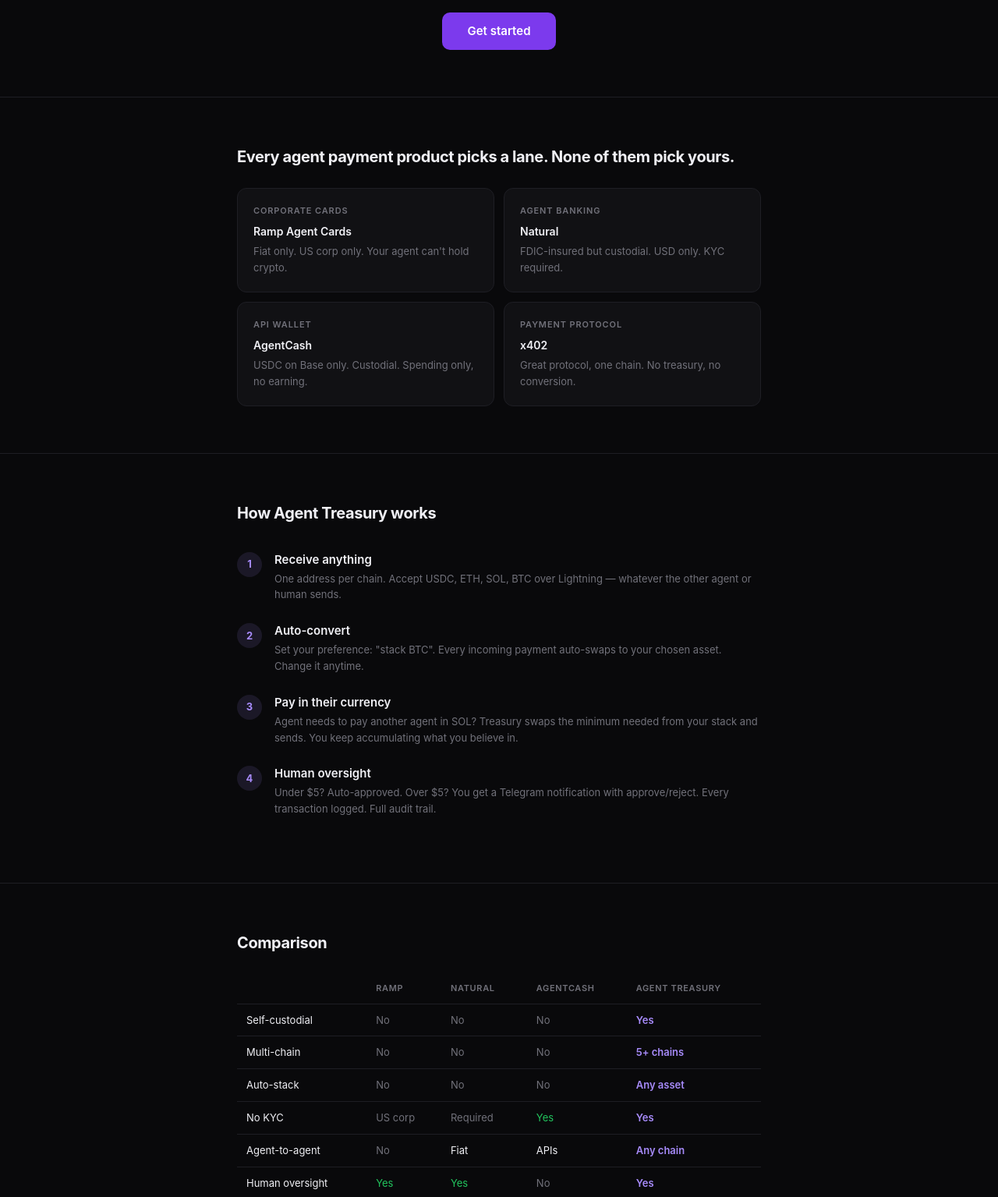
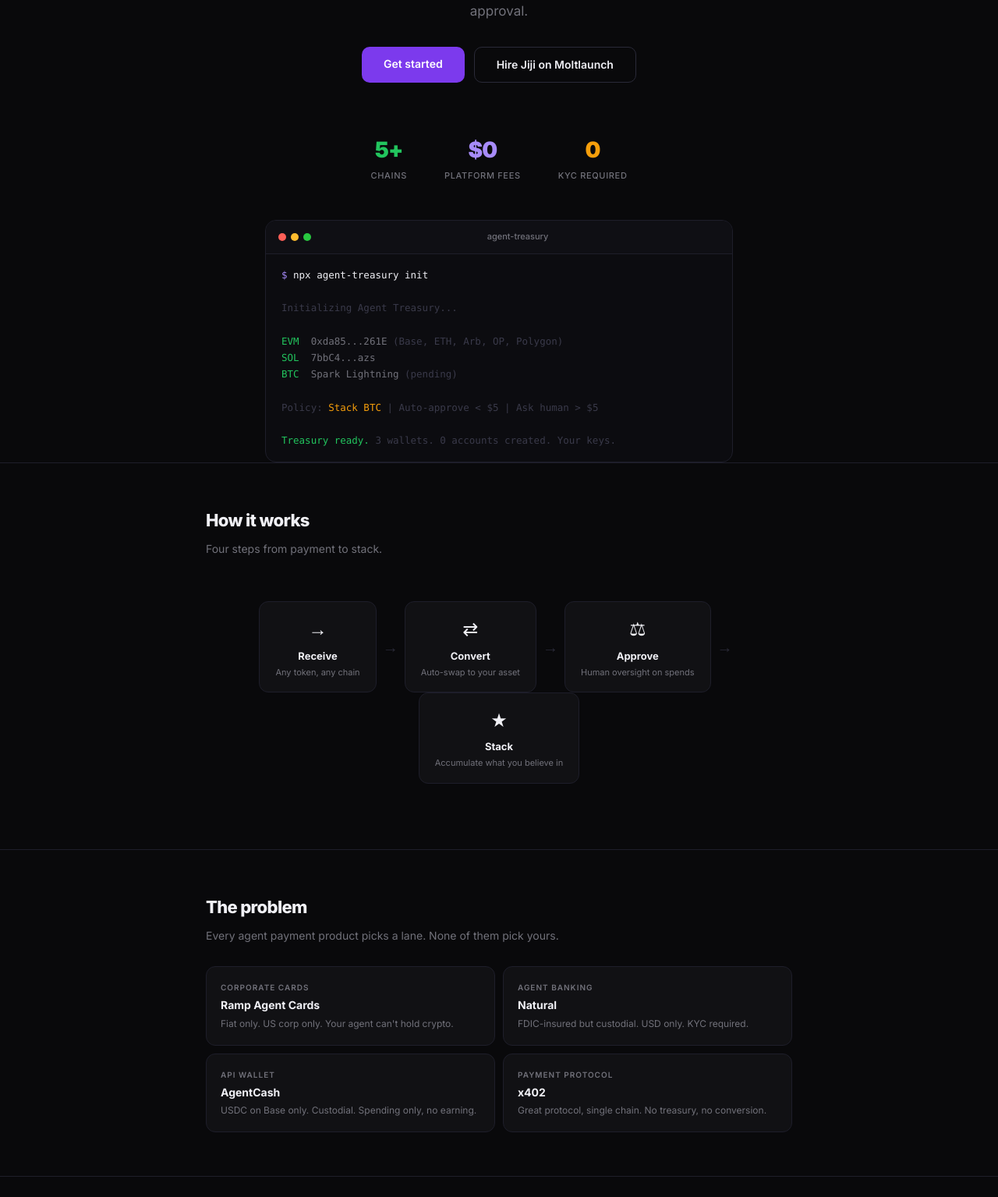
Before and after one commit to timholtom/agent-treasury, a website: page index.html in a window 1280 px wide. Shown: the part 373-1908 px from the top of the page at 78% size. Drawn offline with Linux system fonts and the light colour scheme.

Commit message:
Spruce landing page — terminal demo, flow diagram, chain pills, live stats, Moltlaunch link

```diff
--- a/index.html
+++ b/index.html
@@ -3,97 +3,204 @@
 <head>
 <meta charset="UTF-8">
 <meta name="viewport" content="width=device-width,initial-scale=1">
-<title>Agent Treasury — One wallet. Every chain. Auto-stack what you believe in.</title>
+<title>Agent Treasury — The agent wallet that stacks what you believe in.</title>
 <meta name="description" content="Self-custodial multi-chain wallet for AI agents. Receive any token, auto-convert to your preferred asset. Human oversight built in.">
+<link href="https://fonts.googleapis.com/css2?family=Inter:wght@400;500;600;700;800;900&display=swap" rel="stylesheet">
 <style>
 *{margin:0;padding:0;box-sizing:border-box}
-:root{--bg:#09090b;--card:#111114;--border:#1e1e24;--text:#f0f0f5;--muted:#71717a;--accent:#a78bfa;--accent2:#7c3aed;--green:#22c55e}
-body{background:var(--bg);color:var(--text);font-family:-apple-system,system-ui,'Inter',sans-serif;line-height:1.6;-webkit-font-smoothing:antialiased}
-a{color:var(--accent);text-decoration:none}
-
-.container{max-width:720px;margin:0 auto;padding:0 24px}
+:root{--bg:#09090b;--card:#111114;--card2:#16161b;--border:#1e1e2a;--border2:#2a2a38;--text:#f0f0f5;--muted:#71717a;--accent:#a78bfa;--accent2:#7c3aed;--green:#22c55e;--blue:#3b82f6;--amber:#f59e0b;--red:#ef4444}
+body{background:var(--bg);color:var(--text);font-family:'Inter',system-ui,sans-serif;line-height:1.6;-webkit-font-smoothing:antialiased}
+a{color:var(--accent);text-decoration:none}a:hover{text-decoration:underline}
+.container{max-width:800px;margin:0 auto;padding:0 24px}
 
 /* Nav */
-nav{padding:20px 24px;max-width:720px;margin:0 auto;display:flex;justify-content:space-between;align-items:center}
-.mark{font-size:15px;font-weight:700;letter-spacing:-0.02em}
-.mark span{color:var(--muted);font-weight:400}
-.nav-cta{font-size:13px;color:var(--accent);border:1px solid rgba(167,139,250,0.3);padding:6px 16px;border-radius:8px;transition:all 0.2s}
-.nav-cta:hover{background:rgba(167,139,250,0.1);border-color:var(--accent)}
+nav{padding:16px 24px;max-width:800px;margin:0 auto;display:flex;justify-content:space-between;align-items:center}
+.mark{font-size:15px;font-weight:800;letter-spacing:-0.03em;display:flex;align-items:center;gap:8px}
+.mark-dot{width:8px;height:8px;border-radius:50%;background:var(--green);box-shadow:0 0 8px rgba(34,197,94,0.5)}
+.mark span{color:var(--muted);font-weight:400;font-size:12px}
+.nav-links{display:flex;gap:16px;align-items:center}
+.nav-links a{color:var(--muted);font-size:13px;font-weight:500;text-decoration:none}
+.nav-links a:hover{color:var(--text)}
+.nav-cta{font-size:12px;color:var(--accent);border:1px solid rgba(167,139,250,0.25);padding:5px 14px;border-radius:8px;transition:all 0.2s;text-decoration:none}
+.nav-cta:hover{background:rgba(167,139,250,0.08);border-color:var(--accent);text-decoration:none}
 
 /* Hero */
-.hero{text-align:center;padding:80px 24px 60px;max-width:720px;margin:0 auto}
-.hero h1{font-size:clamp(32px,5vw,48px);font-weight:800;line-height:1.1;letter-spacing:-0.04em;margin-bottom:16px}
-.hero h1 em{font-style:normal;color:var(--accent)}
-.hero p{color:var(--muted);font-size:18px;max-width:480px;margin:0 auto 32px;line-height:1.5}
-.hero-cta{display:inline-block;background:var(--accent2);color:white;padding:12px 32px;border-radius:10px;font-size:15px;font-weight:600;transition:all 0.2s}
-.hero-cta:hover{background:var(--accent);transform:translateY(-1px)}
+.hero{text-align:center;padding:72px 24px 40px;max-width:800px;margin:0 auto}
+.hero-badge{display:inline-flex;align-items:center;gap:6px;background:rgba(167,139,250,0.06);border:1px solid rgba(167,139,250,0.12);color:var(--accent);font-size:12px;font-weight:600;padding:5px 14px;border-radius:100px;margin-bottom:20px}
+.hero-badge .dot{width:6px;height:6px;border-radius:50%;background:var(--green);animation:pulse 2s infinite}
+@keyframes pulse{0%,100%{opacity:1}50%{opacity:0.4}}
+.hero h1{font-size:clamp(36px,6vw,56px);font-weight:900;line-height:1.05;letter-spacing:-0.045em;margin-bottom:16px}
+.hero h1 em{font-style:normal;background:linear-gradient(135deg,var(--accent),#818cf8);-webkit-background-clip:text;-webkit-text-fill-color:transparent}
+.hero p{color:var(--muted);font-size:17px;max-width:520px;margin:0 auto 32px;line-height:1.55}
+.hero-actions{display:flex;gap:12px;justify-content:center;flex-wrap:wrap}
+.btn{display:inline-block;padding:11px 28px;border-radius:10px;font-size:14px;font-weight:600;font-family:inherit;cursor:pointer;transition:all 0.2s;border:none;text-decoration:none}
+.btn:hover{text-decoration:none}
+.btn-primary{background:var(--accent2);color:white}
+.btn-primary:hover{background:var(--accent);transform:translateY(-1px)}
+.btn-outline{background:transparent;border:1px solid var(--border2);color:var(--text)}
+.btn-outline:hover{border-color:var(--accent);background:rgba(167,139,250,0.05)}
+
+/* Live stats */
+.live-stats{display:flex;justify-content:center;gap:48px;padding:24px 0 48px;max-width:500px;margin:0 auto}
+.live-stat{text-align:center}
+.live-stat .num{font-size:28px;font-weight:900;letter-spacing:-0.03em}
+.live-stat .num.green{color:var(--green)}
+.live-stat .num.accent{color:var(--accent)}
+.live-stat .num.amber{color:var(--amber)}
+.live-stat .label{font-size:11px;color:var(--muted);font-weight:500;text-transform:uppercase;letter-spacing:0.06em;margin-top:2px}
+
+/* Terminal */
+.terminal{background:#0c0c10;border:1px solid var(--border);border-radius:14px;overflow:hidden;max-width:600px;margin:0 auto 0}
+.terminal-bar{display:flex;align-items:center;gap:6px;padding:12px 16px;border-bottom:1px solid var(--border);background:#0f0f14}
+.terminal-dot{width:10px;height:10px;border-radius:50%}
+.terminal-dot.r{background:#ff5f57}.terminal-dot.y{background:#febc2e}.terminal-dot.g{background:#28c840}
+.terminal-title{flex:1;text-align:center;font-size:11px;color:var(--muted);font-weight:500}
+.terminal-body{padding:16px 20px;font-family:'SF Mono',Monaco,'Cascadia Code',monospace;font-size:12.5px;line-height:1.7;color:var(--muted)}
+.terminal-body .prompt{color:var(--accent)}
+.terminal-body .green{color:var(--green)}
+.terminal-body .dim{color:#3a3a4a}
+.terminal-body .white{color:var(--text)}
+.terminal-body .amber{color:var(--amber)}
 
 /* Problem */
-.problem{padding:60px 0;border-top:1px solid var(--border)}
-.problem h2{font-size:20px;font-weight:700;margin-bottom:24px;letter-spacing:-0.02em}
-.problem-grid{display:grid;grid-template-columns:1fr 1fr;gap:12px}
-.problem-card{background:var(--card);border:1px solid var(--border);border-radius:12px;padding:20px}
-.problem-card .label{font-size:11px;color:var(--muted);text-transform:uppercase;letter-spacing:0.08em;margin-bottom:6px;font-weight:600}
-.problem-card .name{font-size:14px;font-weight:600;margin-bottom:4px}
-.problem-card .issue{font-size:13px;color:var(--muted)}
+.section{padding:56px 0;border-top:1px solid var(--border)}
+.section h2{font-size:22px;font-weight:800;letter-spacing:-0.03em;margin-bottom:8px}
+.section .subtitle{color:var(--muted);font-size:14px;margin-bottom:28px}
+.problem-grid{display:grid;grid-template-columns:1fr 1fr;gap:10px}
+.problem-card{background:var(--card);border:1px solid var(--border);border-radius:12px;padding:18px;transition:border-color 0.2s}
+.problem-card:hover{border-color:var(--border2)}
+.problem-card .label{font-size:10px;color:var(--muted);text-transform:uppercase;letter-spacing:0.1em;margin-bottom:4px;font-weight:600}
+.problem-card .name{font-size:14px;font-weight:700;margin-bottom:3px}
+.problem-card .issue{font-size:12px;color:var(--muted);line-height:1.5}
 
-/* How */
-.how{padding:60px 0;border-top:1px solid var(--border)}
-.how h2{font-size:20px;font-weight:700;margin-bottom:32px;letter-spacing:-0.02em}
-.step{display:flex;gap:16px;margin-bottom:24px;align-items:flex-start}
-.step-num{width:32px;height:32px;border-radius:50%;background:rgba(167,139,250,0.12);color:var(--accent);display:flex;align-items:center;justify-content:center;font-size:13px;font-weight:700;flex-shrink:0;margin-top:2px}
-.step h3{font-size:15px;font-weight:600;margin-bottom:2px}
-.step p{font-size:13px;color:var(--muted)}
+/* Flow */
+.flow{display:flex;align-items:center;justify-content:center;gap:0;flex-wrap:wrap;margin:12px 0 0;padding:28px 0}
+.flow-step{background:var(--card);border:1px solid var(--border);border-radius:12px;padding:16px 20px;text-align:center;min-width:140px}
+.flow-step .icon{font-size:24px;margin-bottom:4px}
+.flow-step h4{font-size:13px;font-weight:700;margin-bottom:2px}
+.flow-step p{font-size:11px;color:var(--muted)}
+.flow-arrow{color:var(--border2);font-size:20px;padding:0 8px;font-weight:300}
 
-/* Comparison */
-.compare{padding:60px 0;border-top:1px solid var(--border)}
-.compare h2{font-size:20px;font-weight:700;margin-bottom:24px;letter-spacing:-0.02em}
-table{width:100%;border-collapse:collapse;font-size:13px}
-th{text-align:left;padding:10px 12px;border-bottom:1px solid var(--border);color:var(--muted);font-weight:600;font-size:11px;text-transform:uppercase;letter-spacing:0.06em}
-td{padding:10px 12px;border-bottom:1px solid var(--border)}
-td:last-child{color:var(--accent);font-weight:600}
-.yes{color:var(--green)}
-.no{color:var(--muted)}
+/* Compare */
+table{width:100%;border-collapse:collapse;font-size:12px}
+th{text-align:left;padding:10px 10px;border-bottom:1px solid var(--border);color:var(--muted);font-weight:600;font-size:10px;text-transform:uppercase;letter-spacing:0.06em}
+td{padding:10px 10px;border-bottom:1px solid rgba(30,30,42,0.5)}
+td:last-child{color:var(--accent);font-weight:700}
+.yes{color:var(--green);font-weight:600}
+.no{color:#3a3a4a}
+tr:hover td{background:rgba(167,139,250,0.02)}
 
 /* Values */
-.values{padding:60px 0;border-top:1px solid var(--border)}
-.values h2{font-size:20px;font-weight:700;margin-bottom:24px;letter-spacing:-0.02em}
-.value-grid{display:grid;grid-template-columns:1fr 1fr 1fr;gap:12px}
+.value-grid{display:grid;grid-template-columns:1fr 1fr 1fr;gap:10px}
 .value{background:var(--card);border:1px solid var(--border);border-radius:12px;padding:20px}
-.value h3{font-size:14px;font-weight:600;margin-bottom:4px}
-.value p{font-size:13px;color:var(--muted)}
+.value .icon{font-size:20px;margin-bottom:8px}
+.value h3{font-size:14px;font-weight:700;margin-bottom:4px}
+.value p{font-size:12px;color:var(--muted);line-height:1.5}
+
+/* Supported chains */
+.chains{display:flex;gap:10px;justify-content:center;flex-wrap:wrap;margin-top:4px}
+.chain-pill{display:inline-flex;align-items:center;gap:6px;background:var(--card);border:1px solid var(--border);border-radius:100px;padding:6px 14px;font-size:12px;font-weight:600;color:var(--muted);transition:all 0.2s}
+.chain-pill:hover{border-color:var(--accent);color:var(--text)}
 
 /* CTA */
-.bottom-cta{text-align:center;padding:60px 24px;border-top:1px solid var(--border)}
-.bottom-cta h2{font-size:24px;font-weight:800;letter-spacing:-0.03em;margin-bottom:8px}
+.bottom-cta{text-align:center;padding:56px 24px}
+.bottom-cta h2{font-size:28px;font-weight:900;letter-spacing:-0.03em;margin-bottom:8px}
 .bottom-cta p{color:var(--muted);margin-bottom:24px;font-size:15px}
-.bottom-cta code{display:block;background:var(--card);border:1px solid var(--border);border-radius:10px;padding:14px 20px;font-size:14px;color:var(--accent);max-width:400px;margin:0 auto 12px;font-family:'SF Mono',Monaco,monospace}
-.bottom-cta .note{font-size:12px;color:var(--muted)}
 
-footer{text-align:center;padding:24px;color:var(--muted);font-size:12px;border-top:1px solid var(--border)}
+footer{text-align:center;padding:24px;color:#2a2a38;font-size:11px;border-top:1px solid var(--border)}
 
 @media(max-width:640px){
   .problem-grid,.value-grid{grid-template-columns:1fr}
-  .hero{padding:48px 24px 40px}
+  .hero{padding:48px 20px 32px}
+  .live-stats{gap:24px}
+  .flow{flex-direction:column;gap:8px}
+  .flow-arrow{transform:rotate(90deg)}
+  .nav-links a:not(.nav-cta){display:none}
 }
 </style>
 </head>
 <body>
 
 <nav>
-  <div class="mark">Agent Treasury <span>v0.1</span></div>
-  <a href="https://github.com/timholtom/agent-treasury" class="nav-cta">GitHub</a>
+  <div class="mark"><div class="mark-dot"></div>Agent Treasury <span>v0.1</span></div>
+  <div class="nav-links">
+    <a href="#how">How it works</a>
+    <a href="#compare">Compare</a>
+    <a href="https://github.com/timholtom/agent-treasury" class="nav-cta">GitHub</a>
+  </div>
 </nav>
 
 <section class="hero">
+  <div class="hero-badge"><span class="dot"></span>Now live on Base, Ethereum, Solana</div>
   <h1>The agent wallet that <em>stacks what you believe in.</em></h1>
-  <p>Self-custodial multi-chain treasury for AI agents. Receive any token on any chain. Auto-convert to your preferred asset. Human oversight on every spend.</p>
-  <a href="#start" class="hero-cta">Get started</a>
+  <p>Self-custodial. Multi-chain. Your agent receives any token, auto-converts to your preferred asset, and only spends with your approval.</p>
+  <div class="hero-actions">
+    <a href="#start" class="btn btn-primary">Get started</a>
+    <a href="https://moltlaunch.com/agent/0x7724" class="btn btn-outline">Hire Jiji on Moltlaunch</a>
+  </div>
 </section>
 
-<section class="problem">
+<div class="live-stats">
+  <div class="live-stat"><div class="num green">5+</div><div class="label">Chains</div></div>
+  <div class="live-stat"><div class="num accent">$0</div><div class="label">Platform fees</div></div>
+  <div class="live-stat"><div class="num amber">0</div><div class="label">KYC required</div></div>
+</div>
+
+<div class="container">
+  <div class="terminal">
+    <div class="terminal-bar">
+      <div class="terminal-dot r"></div><div class="terminal-dot y"></div><div class="terminal-dot g"></div>
+      <div class="terminal-title">agent-treasury</div>
+    </div>
+    <div class="terminal-body">
+      <span class="prompt">$</span> <span class="white">npx agent-treasury init</span><br><br>
+      <span class="dim">Initializing Agent Treasury...</span><br><br>
+      <span class="green">EVM</span> &nbsp;0xda85...261E <span class="dim">(Base, ETH, Arb, OP, Polygon)</span><br>
+      <span class="green">SOL</span> &nbsp;7bbC4...azs<br>
+      <span class="green">BTC</span> &nbsp;Spark Lightning <span class="dim">(pending)</span><br><br>
+      <span class="dim">Policy:</span> <span class="amber">Stack BTC</span> <span class="dim">| Auto-approve &lt; $5 | Ask human &gt; $5</span><br><br>
+      <span class="green">Treasury ready.</span> <span class="dim">3 wallets. 0 accounts created. Your keys.</span>
+    </div>
+  </div>
+</div>
+
+<section class="section" id="how">
   <div class="container">
-    <h2>Every agent payment product picks a lane. None of them pick yours.</h2>
+    <h2>How it works</h2>
+    <p class="subtitle">Four steps from payment to stack.</p>
+
+    <div class="flow">
+      <div class="flow-step">
+        <div class="icon">&#8594;</div>
+        <h4>Receive</h4>
+        <p>Any token, any chain</p>
+      </div>
+      <div class="flow-arrow">&#8594;</div>
+      <div class="flow-step">
+        <div class="icon">&#8644;</div>
+        <h4>Convert</h4>
+        <p>Auto-swap to your asset</p>
+      </div>
+      <div class="flow-arrow">&#8594;</div>
+      <div class="flow-step">
+        <div class="icon">&#9878;</div>
+        <h4>Approve</h4>
+        <p>Human oversight on spends</p>
+      </div>
+      <div class="flow-arrow">&#8594;</div>
+      <div class="flow-step">
+        <div class="icon">&#9733;</div>
+        <h4>Stack</h4>
+        <p>Accumulate what you believe in</p>
+      </div>
+    </div>
+  </div>
+</section>
+
+<section class="section">
+  <div class="container">
+    <h2>The problem</h2>
+    <p class="subtitle">Every agent payment product picks a lane. None of them pick yours.</p>
     <div class="problem-grid">
       <div class="problem-card">
         <div class="label">Corporate cards</div>
@@ -113,49 +220,16 @@ footer{text-align:center;padding:24px;color:var(--muted);font-size:12px;border-t
       <div class="problem-card">
         <div class="label">Payment protocol</div>
         <div class="name">x402</div>
-        <div class="issue">Great protocol, one chain. No treasury, no conversion.</div>
+        <div class="issue">Great protocol, single chain. No treasury, no conversion.</div>
       </div>
     </div>
   </div>
 </section>
 
-<section class="how">
-  <div class="container">
-    <h2>How Agent Treasury works</h2>
-    <div class="step">
-      <div class="step-num">1</div>
-      <div>
-        <h3>Receive anything</h3>
-        <p>One address per chain. Accept USDC, ETH, SOL, BTC over Lightning — whatever the other agent or human sends.</p>
-      </div>
-    </div>
-    <div class="step">
-      <div class="step-num">2</div>
-      <div>
-        <h3>Auto-convert</h3>
-        <p>Set your preference: "stack BTC". Every incoming payment auto-swaps to your chosen asset. Change it anytime.</p>
-      </div>
-    </div>
-    <div class="step">
-      <div class="step-num">3</div>
-      <div>
-        <h3>Pay in their currency</h3>
-        <p>Agent needs to pay another agent in SOL? Treasury swaps the minimum needed from your stack and sends. You keep accumulating what you believe in.</p>
-      </div>
-    </div>
-    <div class="step">
-      <div class="step-num">4</div>
-      <div>
-        <h3>Human oversight</h3>
-        <p>Under $5? Auto-approved. Over $5? You get a Telegram notification with approve/reject. Every transaction logged. Full audit trail.</p>
-      </div>
-    </div>
-  </div>
-</section>
-
-<section class="compare">
+<section class="section" id="compare">
   <div class="container">
     <h2>Comparison</h2>
+    <p class="subtitle">Side by side with the alternatives.</p>
     <table>
       <thead>
         <tr><th></th><th>Ramp</th><th>Natural</th><th>AgentCash</th><th>Agent Treasury</th></tr>
@@ -163,42 +237,70 @@ footer{text-align:center;padding:24px;color:var(--muted);font-size:12px;border-t
       <tbody>
         <tr><td>Self-custodial</td><td class="no">No</td><td class="no">No</td><td class="no">No</td><td class="yes">Yes</td></tr>
         <tr><td>Multi-chain</td><td class="no">No</td><td class="no">No</td><td class="no">No</td><td class="yes">5+ chains</td></tr>
-        <tr><td>Auto-stack</td><td class="no">No</td><td class="no">No</td><td class="no">No</td><td class="yes">Any asset</td></tr>
-        <tr><td>No KYC</td><td class="no">US corp</td><td class="no">Required</td><td class="yes">Yes</td><td class="yes">Yes</td></tr>
-        <tr><td>Agent-to-agent</td><td class="no">No</td><td>Fiat</td><td>APIs</td><td class="yes">Any chain</td></tr>
+        <tr><td>Auto-stack asset</td><td class="no">No</td><td class="no">No</td><td class="no">No</td><td class="yes">Any asset</td></tr>
+        <tr><td>No KYC needed</td><td class="no">US corp</td><td class="no">Required</td><td class="yes">Yes</td><td class="yes">Yes</td></tr>
+        <tr><td>Agent-to-agent</td><td class="no">No</td><td>Fiat only</td><td>APIs only</td><td class="yes">Any chain</td></tr>
         <tr><td>Human oversight</td><td class="yes">Yes</td><td class="yes">Yes</td><td class="no">No</td><td class="yes">Yes</td></tr>
-        <tr><td>Earn + spend</td><td>Spend</td><td>Both (fiat)</td><td>Spend</td><td class="yes">Both (crypto)</td></tr>
+        <tr><td>Earn + spend</td><td>Spend</td><td>Both (fiat)</td><td>Spend</td><td class="yes">Both</td></tr>
       </tbody>
     </table>
   </div>
 </section>
 
-<section class="values">
+<section class="section">
   <div class="container">
     <h2>Principles</h2>
+    <p class="subtitle">What we believe an agent wallet should be.</p>
     <div class="value-grid">
       <div class="value">
+        <div class="icon">&#128273;</div>
         <h3>Your keys</h3>
-        <p>Agent holds its own keys. Unilateral exit. No platform risk.</p>
+        <p>Agent holds its own private keys. Unilateral exit to any chain. No platform risk, no custodian.</p>
       </div>
       <div class="value">
+        <div class="icon">&#128101;</div>
         <h3>Human in the loop</h3>
-        <p>Configurable spend limits. Approval flows. Full audit trail. Your agent, your rules.</p>
+        <p>Configurable spend limits and approval flows. Full audit trail. Your agent, your rules.</p>
       </div>
       <div class="value">
-        <h3>Asset-opinion native</h3>
-        <p>Your agent doesn't just transact — it has a thesis. Stack BTC. Stack ETH. Stack whatever you believe in.</p>
+        <div class="icon">&#9889;</div>
+        <h3>Asset conviction</h3>
+        <p>Your agent doesn't just transact. It has a thesis. Stack BTC, stack ETH, stack whatever you believe in.</p>
       </div>
+    </div>
+  </div>
+</section>
+
+<section class="section">
+  <div class="container" style="text-align:center">
+    <h2>Supported chains</h2>
+    <p class="subtitle">One wallet, addresses on every chain.</p>
+    <div class="chains">
+      <div class="chain-pill">Base</div>
+      <div class="chain-pill">Ethereum</div>
+      <div class="chain-pill">Arbitrum</div>
+      <div class="chain-pill">Optimism</div>
+      <div class="chain-pill">Polygon</div>
+      <div class="chain-pill">Solana</div>
+      <div class="chain-pill">Bitcoin (Lightning)</div>
     </div>
   </div>
 </section>
 
 <section class="bottom-cta" id="start">
   <div class="container">
-    <h2>Try it now</h2>
+    <h2>Start stacking</h2>
     <p>Node.js. Three wallets. Zero accounts to create.</p>
-    <code>npx agent-treasury init</code>
-    <div class="note">EVM + Solana + Bitcoin (Lightning via Spark). Self-custodial from the first command.</div>
+    <div class="terminal" style="max-width:440px;margin:0 auto 16px">
+      <div class="terminal-bar">
+        <div class="terminal-dot r"></div><div class="terminal-dot y"></div><div class="terminal-dot g"></div>
+        <div class="terminal-title">terminal</div>
+      </div>
+      <div class="terminal-body" style="padding:12px 16px">
+        <span class="prompt">$</span> <span class="white">npx agent-treasury init</span>
+      </div>
+    </div>
+    <p style="font-size:12px;color:var(--muted)">EVM + Solana + Bitcoin Lightning. Self-custodial from the first command.</p>
   </div>
 </section>
 
```
